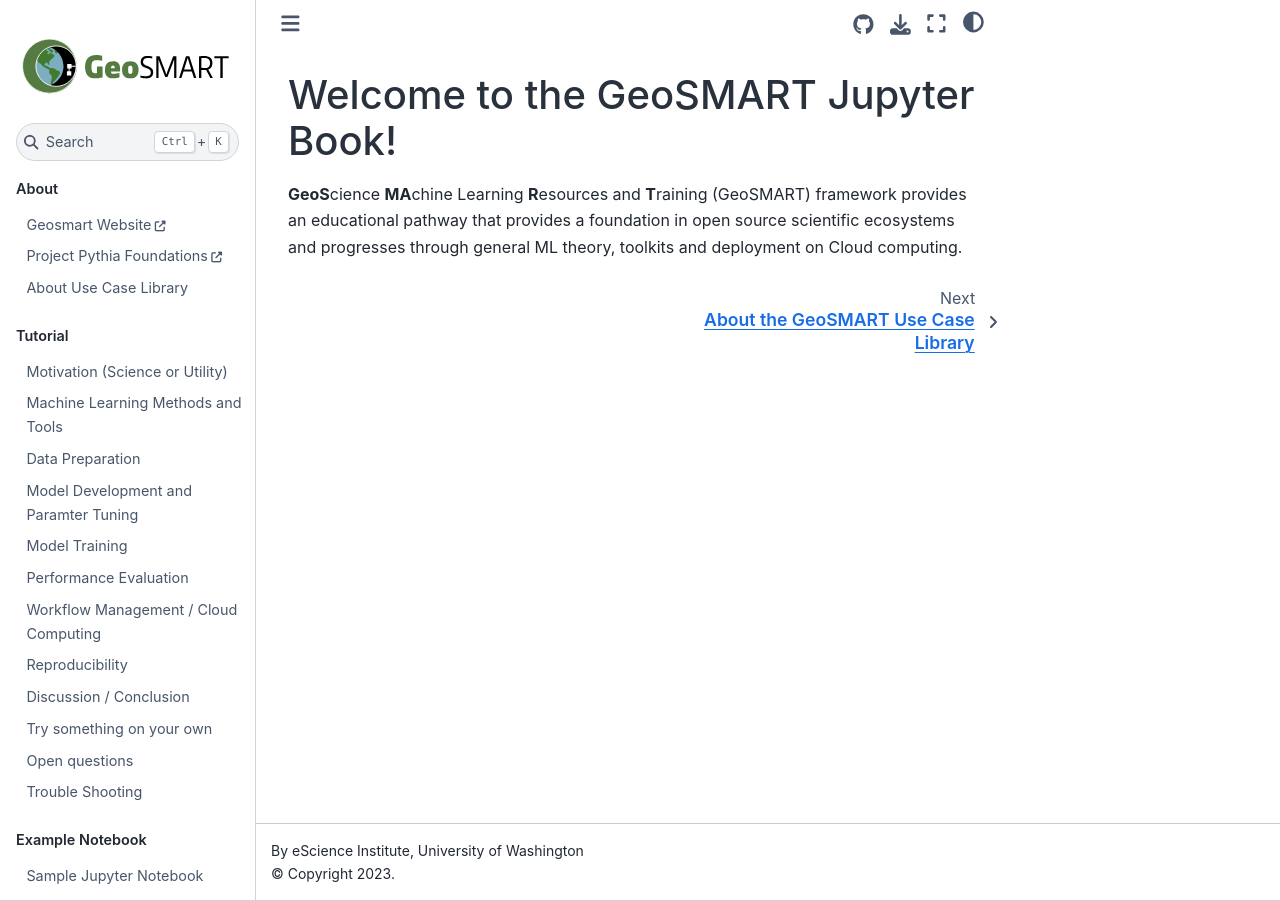
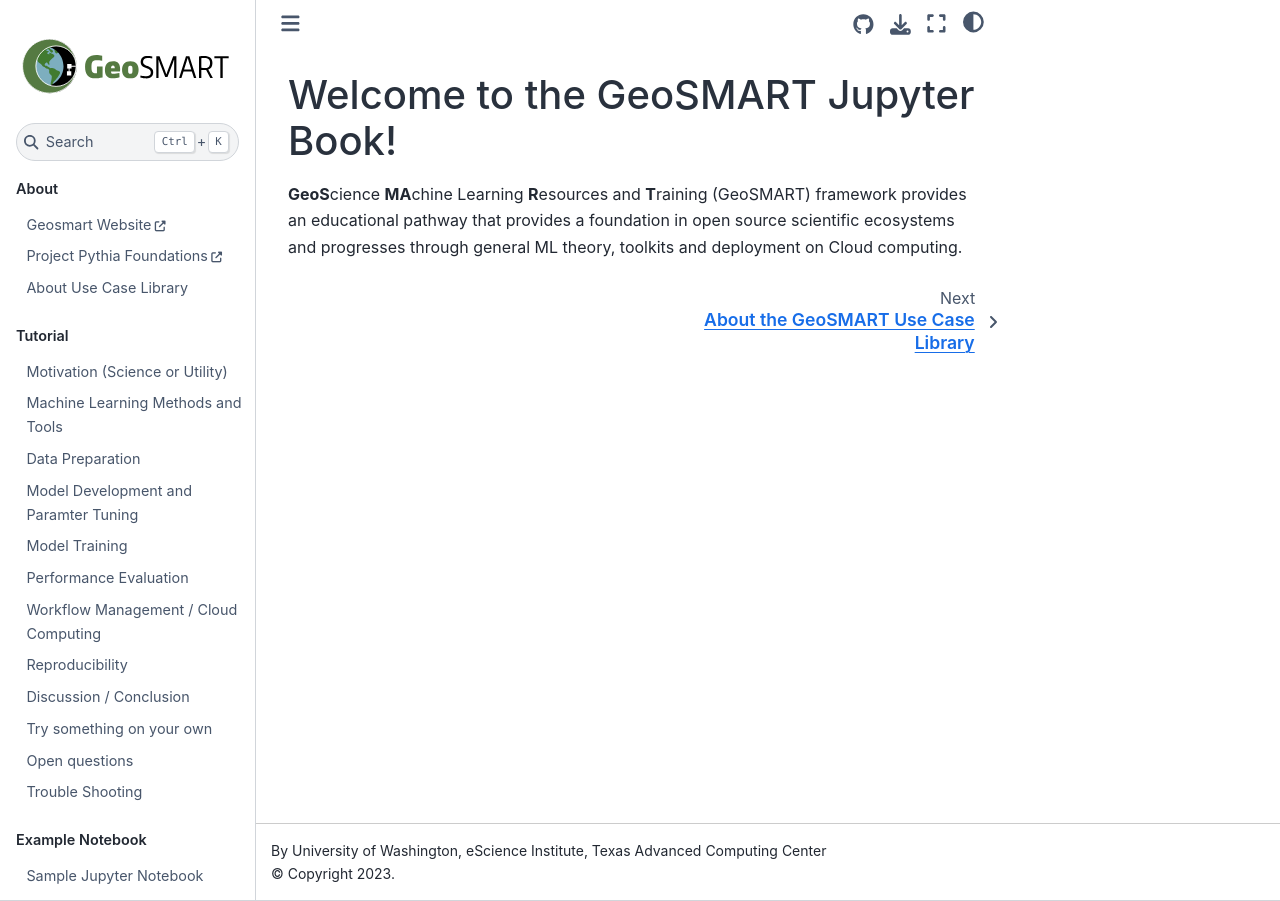
Before and after one commit to SeisSCOPED/HPS-book, a Jupyter Book: the page built from book/intro.md, in a window 1280 px wide. Built offline with Jupyter Book 1.0.4 settings and Sphinx 7.4.7 and the Sphinx Book theme 1.1.4, drawn with Linux system fonts in a browser that asks for light colours; comment, search, counter and statistics services are not loaded.

Commit message:
Update _config.yml
update with new url

```diff
--- a/book/_config.yml
+++ b/book/_config.yml
@@ -1,14 +1,14 @@
 # Book settings
 # Learn more at https://jupyterbook.org/customize/config.html
 
-title: "Use Case Template"
-author: eScience Institute, University of Washington
+title: "High Performance Seismology"
+author: University of Washington, eScience Institute, Texas Advanced Computing Center
 logo: img/GeoSMART_logo.svg
 only_build_toc_files: true
 
 # Information about where the book exists on the web
 repository:
-  url: https://github.com/geo-smart/simple-template # Online location of your book
+  url: https://github.com/SeisSCOPED/HPS-book # Online location of your book
   path_to_book: book  # Optional path to your book, relative to the repository root
   branch: main  # Which branch of the repository should be used when creating links (optional)
 
```
